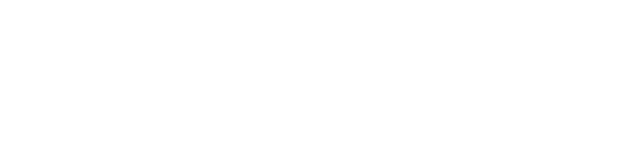
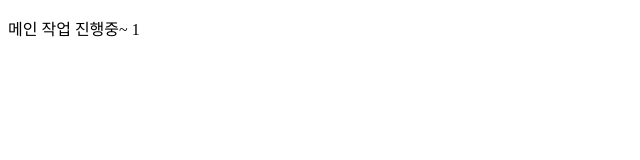
Before and after one commit to choiinyoung13/git_test, a plain HTML site: page index.html in a window 1280 px wide. Shown: the whole page, without its empty margins (0-640 px from the left). Drawn offline with Linux system fonts and the light colour scheme.

Commit message:
첫 번째 메인 작업 커밋

```diff
--- a/index.html
+++ b/index.html
@@ -5,5 +5,9 @@
     <meta name="viewport" content="width=device-width, initial-scale=1.0" />
     <title>메인 페이지</title>
   </head>
-  <body></body>
+  <body>
+    <div class="main">
+      <p>메인 작업 진행중~ 1</p>
+    </div>
+  </body>
 </html>
```
